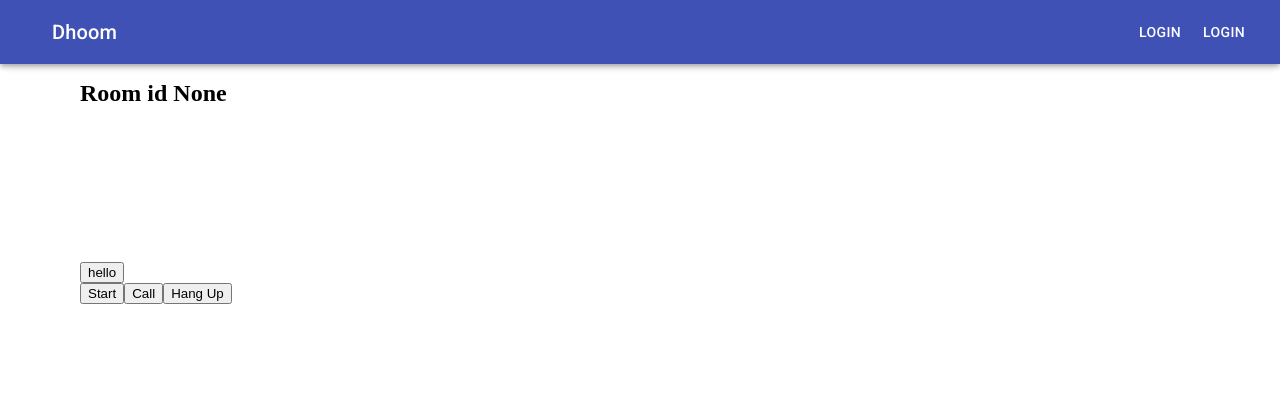
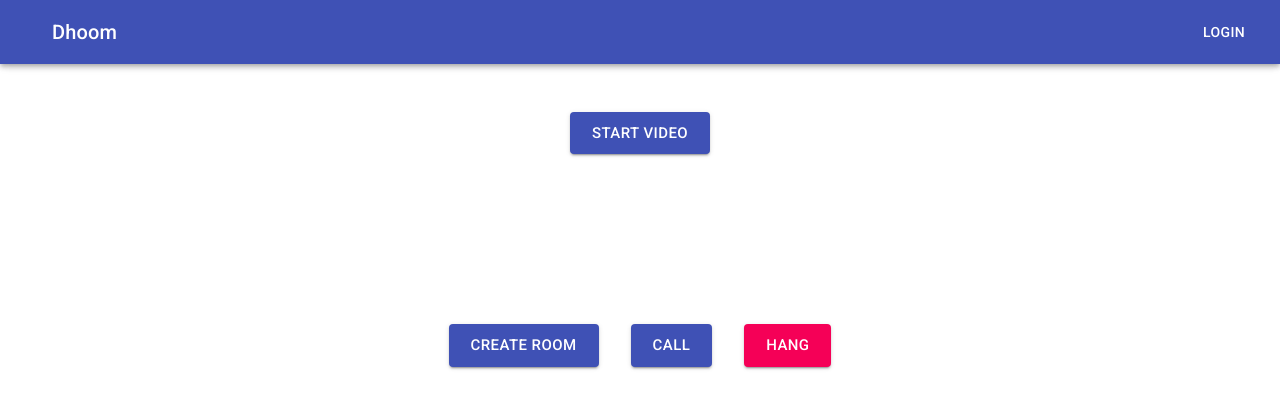
Before and after one commit to AbdulRashidReshamwala/hackjaipur, a React (Create React App) app: page /create in a window 1280 px wide. Shown: the top 408 px of the page. Built offline with nearby package versions, Linux system fonts and the light colour scheme.

Commit message:
Create page enhanced a bit

```diff
--- a/public/css/style.css
+++ b/public/css/style.css
@@ -7,3 +7,16 @@ body {
   background-size: cover;
   height: 100vh;
 }
+
+.overlay {
+  height: 100vh;
+  opacity: 0.8;
+  z-index: 1;
+  text-align: center;
+  background-color: black;
+}
+
+.caption {
+  padding-top: 33rem;
+  z-index: 2;
+}
--- a/src/Core/Navbar.js
+++ b/src/Core/Navbar.js
@@ -5,13 +5,16 @@ import Toolbar from '@material-ui/core/Toolbar';
 import Typography from '@material-ui/core/Typography';
 import Button from '@material-ui/core/Button';
 import IconButton from '@material-ui/core/IconButton';
+import { Redirect } from 'react-router-dom';
 //import { Link } from 'react-router-dom'
 
 const useStyles = makeStyles((theme) => ({
   root: {
+    color: 'white',
     flexGrow: 1,
   },
   menuButton: {
+    color: 'white',
     marginRight: theme.spacing(2),
   },
   title: {
@@ -24,14 +27,15 @@ export default function Navbar() {
 
   return (
     <div className={ classes.root }>
-      <AppBar position="fixed">
+      <AppBar color="primary" position="fixed">
         <Toolbar>
           <IconButton edge="start" className={ classes.menuButton } color="inherit" aria-label="menu">
           </IconButton>
-          <Typography variant="h6" className={ classes.title }>
+          <Typography style={{cursor:"pointer"}} onClick={ () => (
+            <Redirect to="/" />
+          )} variant="h6" className={ classes.title }>
             Dhoom
           </Typography>
-          <Button color="inherit">Login</Button>
             <Button color="inherit">Login</Button>
         </Toolbar>
       </AppBar>
--- a/src/Pages/Call/CallPage.jsx
+++ b/src/Pages/Call/CallPage.jsx
@@ -1,4 +1,4 @@
-import React, { useState } from "react";
+import React from "react";
 
 export default function CallPage() {
   return <div>hello</div>;
--- a/src/Pages/Create/CreatePage.jsx
+++ b/src/Pages/Create/CreatePage.jsx
@@ -1,15 +1,31 @@
 import React, { useState, useEffect } from "react";
 import db from "../../utils/firebase";
-import adapter from "webrtc-adapter";
 import configuration from "../../utils/webRTCconfig";
+import Container from '@material-ui/core/Container';
+import Typography from '@material-ui/core/Typography';
+import { makeStyles } from '@material-ui/core/styles';
+import Button from '@material-ui/core/Button';
+import Grid from '@material-ui/core/Grid';
 
 const mediaStreamConstraints = {
   video: true,
 };
 
-export default function CreatePage() {
+const useStyles = makeStyles((theme) => ({
+  root: {
+    '& > *': {
+      margin: theme.spacing(2),
+    },
+  },
+}));
+
+
+const CreatePage = () => {
   const [roomId, setRoomId] = useState();
-  const [peerConnection, setPeerConnection] = useState();
+  const [ peerConnection, setPeerConnection ] = useState();
+  const [ roomCreated, setRoomCreated ] = useState(false)
+  const classes = useStyles();
+
 
   useEffect(() => {
     let c = new RTCPeerConnection(configuration);
@@ -30,7 +46,7 @@ export default function CreatePage() {
 
   const createOffer = async () => {
     // registerPeerConnectionListeners();
-
+    setRoomCreated(true)
     const offer = await peerConnection.createOffer();
     console.log(offer);
 
@@ -46,18 +62,44 @@ export default function CreatePage() {
     setRoomId(roomRef.id);
   };
   return (
-    <div style={{ margin: "5rem" }}>
-      <h2>Room id {roomId ? roomId : "None"}</h2>
-      <button onClick={getUserMedia}>hello</button>
-      <video id="my-stream" autoPlay playsInline></video>
-      <video id="remoteVideo" autoPlay playsInline></video>
-      <div>
-        <button id="startButton" onClick={createOffer}>
-          Start
-        </button>
-        <button id="callButton">Call</button>
-        <button id="hangupButton">Hang Up</button>
+    <div >
+      <Container maxWidth="lg" style={ { marginTop: '7rem',textAlign:'center' } }>
+          {console.log(roomId)}
+        { roomId ? (<Typography color='textSecondary' variant="h4">RoomID : { roomId } </Typography>) : (<></>) }
+        <Button variant="contained" size="large" onClick={ getUserMedia } color="primary">
+          Start Video
+        </Button>
+          <br/>
+          <video id="my-stream" autoPlay playsInline></video>
+          <video id="remoteVideo" autoPlay playsInline></video>
+        <div className={ classes.root }>
+          { roomCreated ? (<></>) : (<Button onClick={ createOffer } size="large" variant="contained" color="primary">
+            Create Room
+          </Button>)}
+          <Button id="callButton" variant="contained" size="large" color="primary">
+            Call
+        </Button>
+          <Button id="hangupButton" variant="contained" size="large" color="secondary">
+            Hang
+        </Button>
       </div>
+      </Container>
     </div>
   );
 }
+
+export default CreatePage
+
+{/* <div style={ { margin: "5rem" } }>
+  <h2>Room id { roomId ? roomId : "None" }</h2>
+  <button onClick={ getUserMedia }>hello</button>
+  <video id="my-stream" autoPlay playsInline></video>
+  <video id="remoteVideo" autoPlay playsInline></video>
+  <div>
+    <button id="startButton" onClick={ createOffer }>
+      Start
+        </button>
+    <button id="callButton">Call</button>
+    <button id="hangupButton">Hang Up</button>
+  </div>
+</div> */}
--- a/src/Pages/LandingPage/LandingPage.jsx
+++ b/src/Pages/LandingPage/LandingPage.jsx
@@ -1,10 +1,17 @@
 import React from "react";
+import Button from '@material-ui/core/Button';
 
 const LandingPage = () => {
   return (
     <div>
       <div className="landing-page">
-        <div className="overlay" />
+        <div className="overlay">
+          <div className="caption">
+            <Button variant="contained" size="large" color="primary">
+              GET STARTED
+            </Button>
+         </div>
+        </div>
       </div>
     </div>
   )
```
